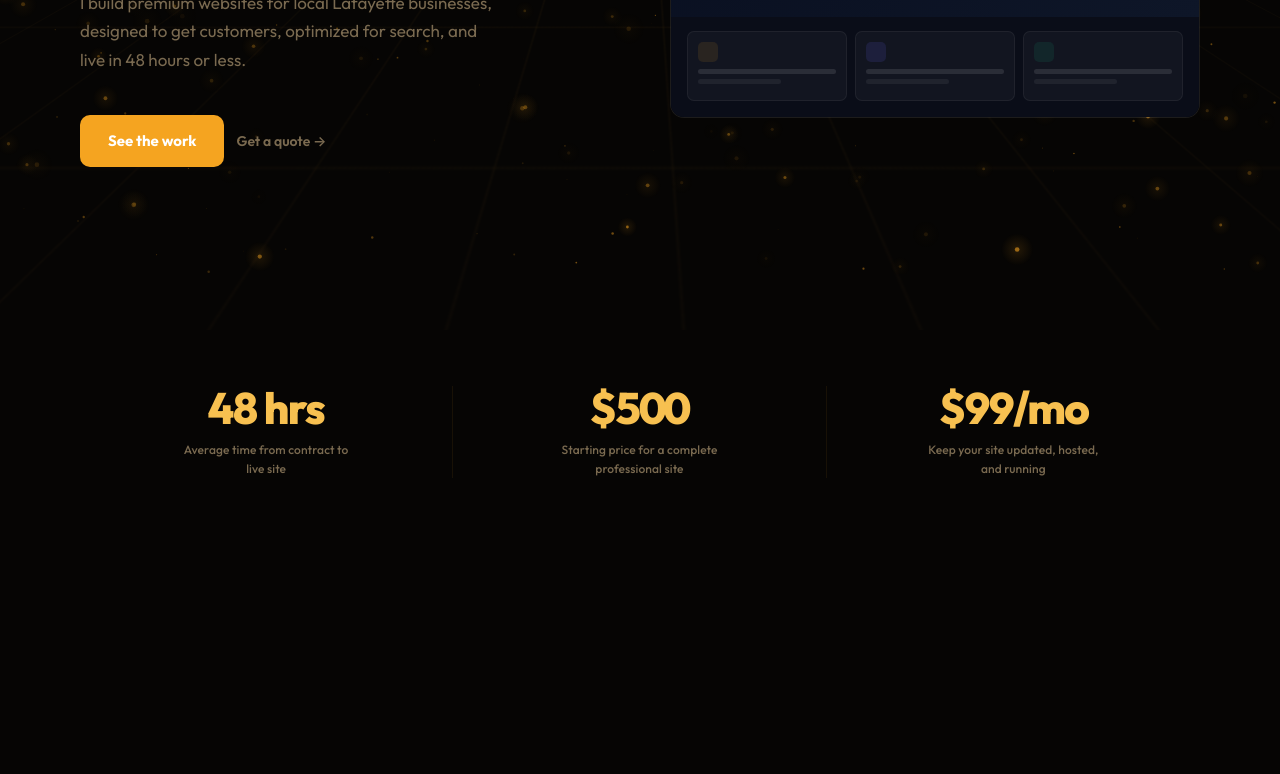
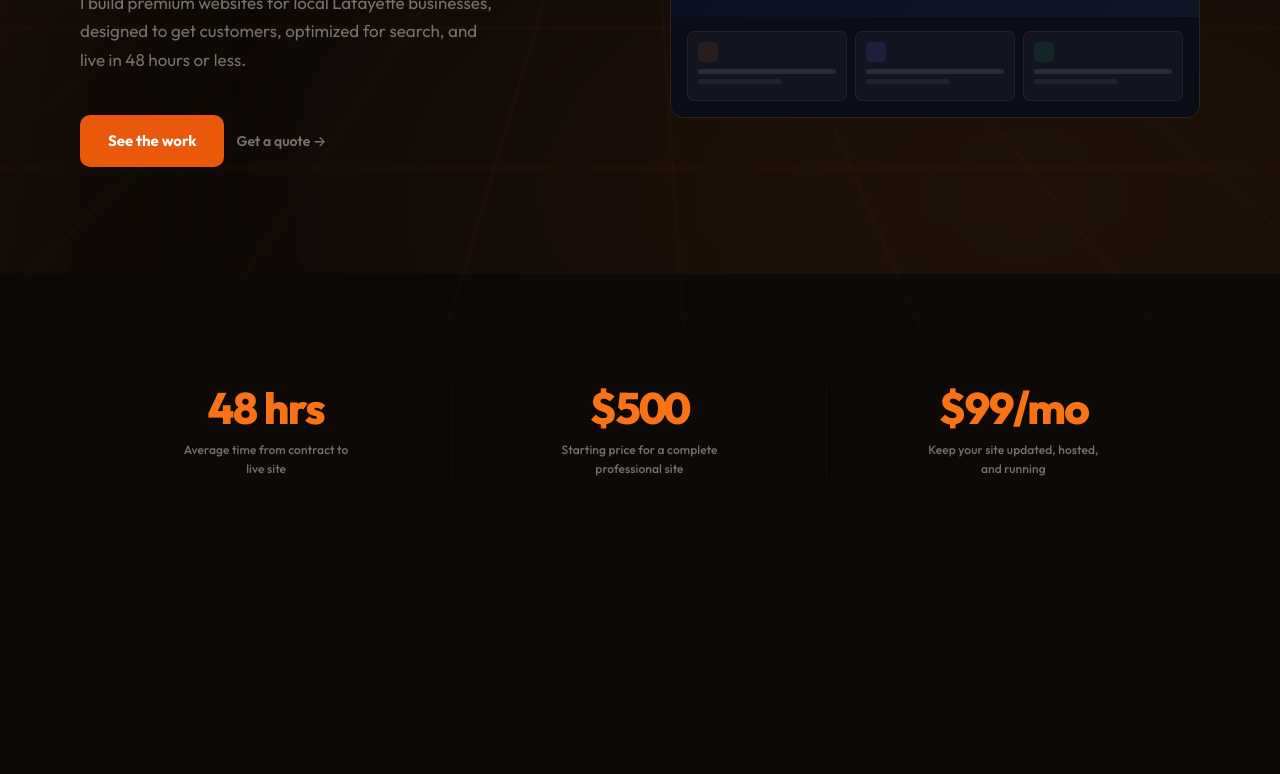
Before and after one commit to omnitravelio/ag-studio, a plain HTML site: page index.html in a window 1280 px wide. Shown: the part 526-1300 px from the top of the page. Drawn offline with nearby package versions, Linux system fonts and the light colour scheme; animation ran at ten frames a second.

Commit message:
redesign: terracotta color palette + scroll-driven spinning background
Replaces the gold-on-black AI-aesthetic with a deep warm charcoal and burnt
orange/terracotta scheme. Removes the gold particle starfield and adds two
counter-rotating conic/radial gradient layers driven by GSAP ScrollTrigger —
creating an atmospheric spinning backdrop as users scroll.

Co-Authored-By: Claude Sonnet 4.6 <noreply@anthropic.com>

```diff
--- a/index.html
+++ b/index.html
@@ -493,81 +493,24 @@
       magnetic('.demo-card', 8);
       magnetic('.price-card', 6);
 
-      // ── STARFIELD CANVAS (fixed full-page, always behind content) ──
-      // Gold particles drift across entire page. Mouse anywhere repels them.
-      // Position: fixed so it doesn't scroll — the stars stay as you move.
-      const starWrap = document.createElement('div');
-      starWrap.style.cssText = 'position:fixed;inset:0;z-index:-1;pointer-events:none;overflow:hidden;';
-      document.body.prepend(starWrap);
+      // ── SPINNING BACKGROUND (conic gradient rotates with scroll) ─
+      const spinWrap = document.createElement('div');
+      spinWrap.className = 'bg-spin-wrap';
+      const spinA = document.createElement('div');
+      spinA.className = 'bg-spin-a';
+      const spinB = document.createElement('div');
+      spinB.className = 'bg-spin-b';
+      spinWrap.append(spinA, spinB);
+      document.body.prepend(spinWrap);
 
-      const cvs = document.createElement('canvas');
-      const ctx = cvs.getContext('2d');
-      cvs.style.cssText = 'width:100%;height:100%;';
-      starWrap.appendChild(cvs);
-
-      let W, H;
-      const isMob = window.innerWidth < 768;
-      const N = isMob ? 120 : 420;
-      let mouse = { x: -9999, y: -9999 };
-
-      function resize() {
-        W = cvs.width  = window.innerWidth;
-        H = cvs.height = window.innerHeight;
-      }
-      resize();
-      window.addEventListener('resize', resize);
-
-      const pts = Array.from({ length: N }, () => ({
-        x:  Math.random() * (W || 1400),
-        y:  Math.random() * (H || 900),
-        r:  0.4 + Math.random() * 2.0,
-        a:  0.08 + Math.random() * 0.52,
-        dx: (Math.random() - 0.5) * 0.14,
-        dy: (Math.random() - 0.5) * 0.14,
-        ph: Math.random() * Math.PI * 2
-      }));
-
-      window.addEventListener('mousemove', e => { mouse.x = e.clientX; mouse.y = e.clientY; });
-
-      let t = 0;
-      (function draw() {
-        ctx.clearRect(0, 0, W, H);
-        t += 0.004;
-
-        for (const p of pts) {
-          const mdx = p.x - mouse.x, mdy = p.y - mouse.y;
-          const md  = Math.sqrt(mdx * mdx + mdy * mdy);
-          if (md < 150 && md > 0) {
-            const f = (150 - md) / 150 * 0.6;
-            p.x += (mdx / md) * f;
-            p.y += (mdy / md) * f;
-          }
-
-          p.x += p.dx;
-          p.y += p.dy;
-          if (p.x < -8) p.x = W + 8; else if (p.x > W + 8) p.x = -8;
-          if (p.y < -8) p.y = H + 8; else if (p.y > H + 8) p.y = -8;
-
-          const alpha = p.a * (0.6 + 0.4 * Math.sin(t + p.ph));
-
-          if (p.r > 1.3) {
-            const g = ctx.createRadialGradient(p.x, p.y, 0, p.x, p.y, p.r * 7);
-            g.addColorStop(0, `rgba(245,164,32,${(alpha * 0.22).toFixed(3)})`);
-            g.addColorStop(1, 'rgba(245,164,32,0)');
-            ctx.beginPath();
-            ctx.arc(p.x, p.y, p.r * 7, 0, Math.PI * 2);
-            ctx.fillStyle = g;
-            ctx.fill();
-          }
-
-          ctx.beginPath();
-          ctx.arc(p.x, p.y, p.r, 0, Math.PI * 2);
-          ctx.fillStyle = `rgba(245,164,32,${alpha.toFixed(3)})`;
-          ctx.fill();
-        }
-
-        requestAnimationFrame(draw);
-      })();
+      gsap.to(spinA, {
+        rotation: 80, ease: 'none',
+        scrollTrigger: { trigger: 'body', start: 'top top', end: 'bottom bottom', scrub: 1.5 }
+      });
+      gsap.to(spinB, {
+        rotation: -38, ease: 'none',
+        scrollTrigger: { trigger: 'body', start: 'top top', end: 'bottom bottom', scrub: 2.0 }
+      });
 
       // ── ORB AMBIENT DRIFT ─────────────────────────────────────────
       gsap.to('.hero-orb', { x: 100, y: -70, duration: 10, ease: 'sine.inOut', yoyo: true, repeat: -1 });
@@ -648,7 +591,7 @@
     // ── PAYMENT SUCCESS TOAST ─────────────────────────────────────
     if (new URLSearchParams(location.search).get('payment') === 'success') {
       const toast = document.createElement('div');
-      toast.style.cssText = 'position:fixed;bottom:32px;left:50%;transform:translateX(-50%);background:var(--blue);color:#000;font-weight:700;font-size:14px;padding:14px 28px;border-radius:100px;z-index:999;box-shadow:0 8px 32px rgba(245,164,32,0.4);';
+      toast.style.cssText = 'position:fixed;bottom:32px;left:50%;transform:translateX(-50%);background:var(--blue);color:#fff;font-weight:700;font-size:14px;padding:14px 28px;border-radius:100px;z-index:999;box-shadow:0 8px 32px rgba(234,88,12,0.4);';
       toast.textContent = 'Payment received — I\'ll be in touch within a few hours.';
       document.body.appendChild(toast);
       setTimeout(() => toast.remove(), 6000);
--- a/style.css
+++ b/style.css
@@ -1,22 +1,22 @@
 /* ============================================
-   AG Studio — midnight black, warm gold
+   AG Studio — warm charcoal, terracotta orange
    ============================================ */
 
 :root {
-  --bg:    #060504;
-  --bg2:   #0e0c09;
-  --surface: rgba(245, 164, 32, 0.05);
-  --border:  rgba(245, 164, 32, 0.08);
-  --border-s: rgba(245, 164, 32, 0.15);
+  --bg:    #0c0907;
+  --bg2:   #131009;
+  --surface: rgba(234, 88, 12, 0.05);
+  --border:  rgba(234, 88, 12, 0.08);
+  --border-s: rgba(234, 88, 12, 0.16);
 
-  --text1: #f5f0e8;
-  --text2: #7a6a50;
-  --text3: #3d3020;
+  --text1: #faf7f2;
+  --text2: #78716c;
+  --text3: #57534e;
 
-  --blue:        #f5a420;
-  --blue-bright: #f7c050;
-  --blue-deep:   #c47a10;
-  --blue-muted:  rgba(245, 164, 32, 0.10);
+  --blue:        #ea580c;
+  --blue-bright: #f97316;
+  --blue-deep:   #c2410c;
+  --blue-muted:  rgba(234, 88, 12, 0.10);
 
   --radius: 16px;
   --ease: cubic-bezier(0.16, 1, 0.3, 1);
@@ -57,7 +57,7 @@ nav {
   align-items: center;
   padding: 0 48px;
   height: 56px;
-  background: rgba(4, 5, 10, 0.88);
+  background: rgba(12, 9, 7, 0.88);
   backdrop-filter: blur(24px) saturate(160%);
   border-bottom: 1px solid var(--border);
 }
@@ -125,8 +125,8 @@ nav a:hover { color: var(--text1); }
   left: -50%;
   top: 42%;
   background-image:
-    linear-gradient(rgba(245, 164, 32, 0.035) 1px, transparent 1px),
-    linear-gradient(90deg, rgba(245, 164, 32, 0.035) 1px, transparent 1px);
+    linear-gradient(rgba(234, 88, 12, 0.04) 1px, transparent 1px),
+    linear-gradient(90deg, rgba(234, 88, 12, 0.04) 1px, transparent 1px);
   background-size: 68px 68px;
   transform: perspective(400px) rotateX(65deg);
   transform-origin: top center;
@@ -139,7 +139,7 @@ nav a:hover { color: var(--text1); }
   position: absolute;
   width: 700px;
   height: 600px;
-  background: radial-gradient(ellipse, rgba(245, 164, 32, 0.08) 0%, transparent 70%);
+  background: radial-gradient(ellipse, rgba(234, 88, 12, 0.10) 0%, transparent 70%);
   top: -160px;
   left: -180px;
   filter: blur(80px);
@@ -623,8 +623,8 @@ section.block {
   position: relative;
 }
 .price-card.featured {
-  border-color: rgba(82, 129, 255, 0.4);
-  background: linear-gradient(160deg, rgba(82,129,255,0.07) 0%, var(--bg2) 100%);
+  border-color: rgba(234, 88, 12, 0.30);
+  background: linear-gradient(160deg, rgba(234,88,12,0.07) 0%, var(--bg2) 100%);
 }
 .price-card.featured::before {
   content: 'Most popular';
@@ -731,7 +731,7 @@ section.block {
 .cta-glow {
   position: absolute;
   width: 700px; height: 500px;
-  background: radial-gradient(ellipse, rgba(245,164,32,0.07) 0%, transparent 70%);
+  background: radial-gradient(ellipse, rgba(234,88,12,0.08) 0%, transparent 70%);
   top: 50%; left: 50%;
   transform: translate(-50%, -50%);
   filter: blur(60px);
@@ -785,7 +785,7 @@ section.block {
 .contact-form input:focus,
 .contact-form textarea:focus {
   border-color: var(--blue);
-  box-shadow: 0 0 0 3px rgba(82,129,255,0.12);
+  box-shadow: 0 0 0 3px rgba(234,88,12,0.12);
 }
 .contact-form textarea { height: 100px; }
 .contact-form button {
@@ -818,6 +818,51 @@ footer {
   border-top: 1px solid var(--border);
 }
 footer p { font-size: 12px; color: var(--text3); font-weight: 400; }
+
+/* ---------- SPINNING BACKGROUND ---------- */
+.bg-spin-wrap {
+  position: fixed;
+  inset: 0;
+  z-index: -1;
+  pointer-events: none;
+  overflow: hidden;
+}
+
+.bg-spin-a,
+.bg-spin-b {
+  position: absolute;
+  top: -50vh;
+  left: -50vw;
+  width: 200vw;
+  height: 200vh;
+  will-change: transform;
+}
+
+.bg-spin-a {
+  background: conic-gradient(
+    from 0deg at 30% 30%,
+    transparent 0%,
+    rgba(234, 88, 12, 0.13) 7%,
+    rgba(234, 88, 12, 0.06) 14%,
+    transparent 22%,
+    transparent 48%,
+    rgba(234, 88, 12, 0.10) 60%,
+    rgba(249, 115, 22, 0.06) 67%,
+    transparent 76%,
+    transparent 100%
+  );
+  filter: blur(100px);
+}
+
+.bg-spin-b {
+  background: radial-gradient(
+    ellipse 52% 46% at 65% 70%,
+    rgba(249, 115, 22, 0.09) 0%,
+    rgba(234, 88, 12, 0.05) 40%,
+    transparent 70%
+  );
+  filter: blur(80px);
+}
 
 /* ---------- RESPONSIVE ---------- */
 @media (max-width: 768px) {
```
